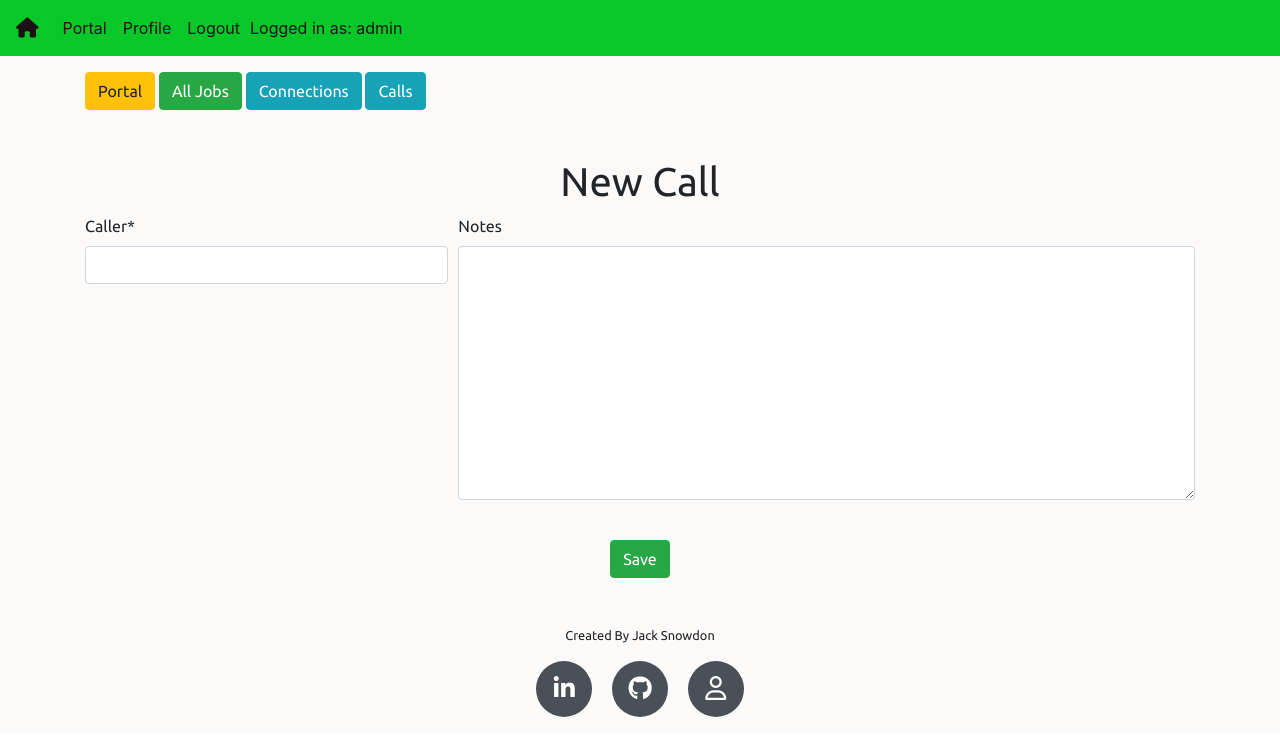
After one commit to JackSnowdon/JobHunter, a Django app: page /portal/new_call in a window 1280 px wide. The commit adds this page. Shown: the top 756 px of the page. Run offline with Django 3.2, Linux system fonts and the light colour scheme; a user stored in the database is signed in; parts of the project's set-up code (start-up, migrations or seed data) failed here and were passed over; some libraries are stand-ins or nearby versions.

Commit message:
updated model, crud and index templating wired up

```diff
--- a/portal/forms.py
+++ b/portal/forms.py
@@ -35,3 +35,10 @@ class NewConnectionForm(forms.ModelForm):
     class Meta:
         model = Connection
         fields = ['amount']
+
+
+class NewCallForm(forms.ModelForm):
+
+    class Meta:
+        model = Call
+        fields = ['caller', 'notes']
--- a/portal/models.py
+++ b/portal/models.py
@@ -57,6 +57,7 @@ class Connection(models.Model):
 
 class Call(models.Model):
     caller = models.CharField(max_length=255)
+    notes = models.TextField(null=True, blank=True)
     profile = models.ForeignKey(Profile, related_name='calls', on_delete=models.CASCADE)
     first_call = models.DateTimeField(auto_now_add=True)
 
--- /dev/null
+++ b/portal/templates/new_call.html
@@ -0,0 +1,43 @@
+{% extends 'base.html' %} {% load static %} {% load crispy_forms_tags %} {% block page_title %} Job Hunter | New Connections {% endblock %} {% block content %}
+
+<section class="button-nav">
+    <div class="row mb-5">
+        <div class="col-12">
+            <a href="{% url 'portal' %}" role="button" class="btn btn-warning" aria-disabled="false">Portal</a>
+            <a href="{% url 'view_all_applications' %}" role="button" class="btn btn-success" aria-disabled="false">All Jobs</a>
+            <a href="{% url 'connections' %}" role="button" class="btn btn-info" aria-disabled="false">Connections</a>
+            <a href="{% url 'call_index' %}" role="button" class="btn btn-info" aria-disabled="false">Calls</a>
+        </div>
+    </div>
+</section>
+
+<section class="header">
+    <div class="row">
+        <div class="col-12 text-center">
+            <h1>New Call</h1>
+        </div>
+    </div>
+</section>
+
+<form role="form" method="post" id="new_call_form" action="{% url 'new_call' %}">
+    <div class="form-group body-text">
+        {% csrf_token %}
+        <div class="form-row">
+            <div class="form-group col-md-4 col-12 mb-0">
+                {{ call_form.caller|as_crispy_field }}
+            </div>
+            <div class="form-group col-md-8 col-12 mb-0">
+                {{ call_form.notes|as_crispy_field }}
+            </div>
+        </div>
+        <br>
+        <div class="row">
+            <div class="col-12 text-center">
+                <input class="btn btn-success" id="sumbit_new_call" name="commit" type="submit" value="Save">
+            </div>
+        </div>
+        <br>
+    </div>
+</form>
+
+{% endblock %}
--- a/portal/urls.py
+++ b/portal/urls.py
@@ -16,4 +16,5 @@ urlpatterns = [
     path('connections/', connections, name="connections"),
     path('new_connection_entry/', new_connection_entry, name="new_connection_entry"),
     path('call_index', call_index, name="call_index"),
+    path('new_call', new_call, name="new_call"),
 ]
--- a/portal/views.py
+++ b/portal/views.py
@@ -308,4 +308,21 @@ def new_connection_entry(request):
 
 @login_required
 def call_index(request):
-    return render(request, "call_index.html")
+    profile = request.user.profile
+    calls = profile.calls.all().order_by("-first_call")
+    return render(request, "call_index.html", {"calls": calls})
+
+
+@login_required
+def new_call(request):
+    if request.method == "POST":
+        call_form = NewCallForm(request.POST)
+        if call_form.is_valid():
+            form = call_form.save(commit=False)
+            form.profile = request.user.profile
+            form.save()
+            messages.error(request, "New Call Logged", extra_tags="alert")
+            return redirect("call_index")
+    else:
+        call_form = NewCallForm()
+    return render(request, "new_call.html", {"call_form": call_form})
```
Also changed, not shown: portal/templates/call_index.html (+19 -0 lines), db.sqlite3, portal/migrations/0012_call_notes.py (added), portal/migrations/0013_auto_20201002_1811.py (added).
